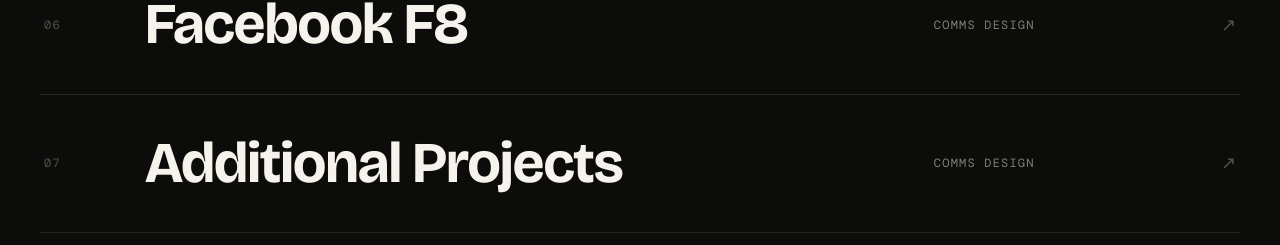
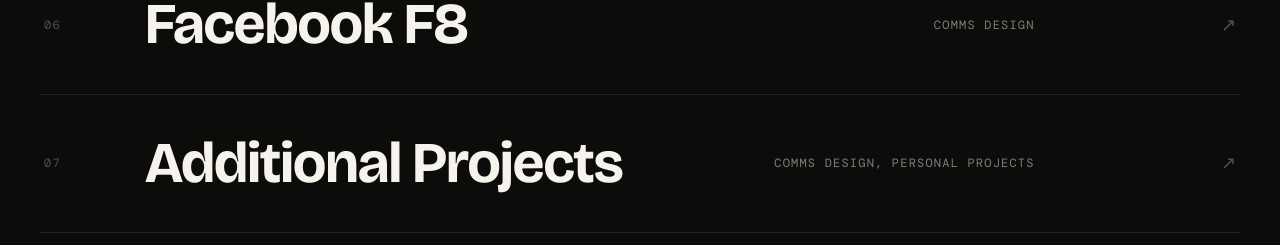
Before and after one commit to anthony-grant/argstudios, a React (Vite) app: page / in a window 1280 px wide. Shown: the part 1778-2023 px from the top of the page. Built offline with nearby package versions, Linux system fonts and the light colour scheme; a web font is replaced by a local one.

Commit message:
Admin panel: update project data

```diff
--- a/src/app/data.ts
+++ b/src/app/data.ts
@@ -102,7 +102,7 @@ export const projects = [
     "index": "07",
     "slug": "additional-projects",
     "title": "Additional Projects",
-    "category": "Comms Design",
+    "category": "Comms Design, Personal Projects",
     "description": "A collection of brand, illustration, and event work spanning a range of clients and collaborators.",
     "img": "https://images.squarespace-cdn.com/content/v1/5284525fe4b0ae1002390661/1451196243569-FIYRD1MXQRJVIO1QEUMQ/d4df.jpg?format=750w",
     "tags": [
```
